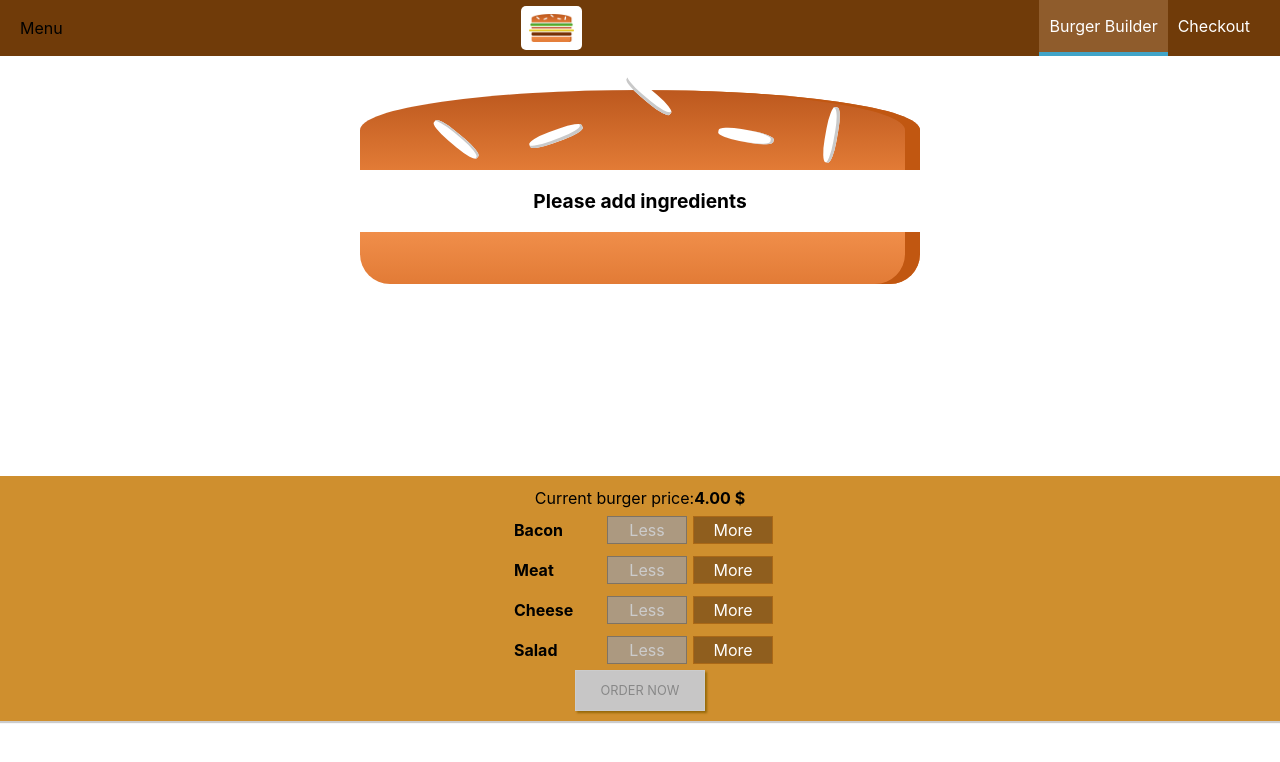
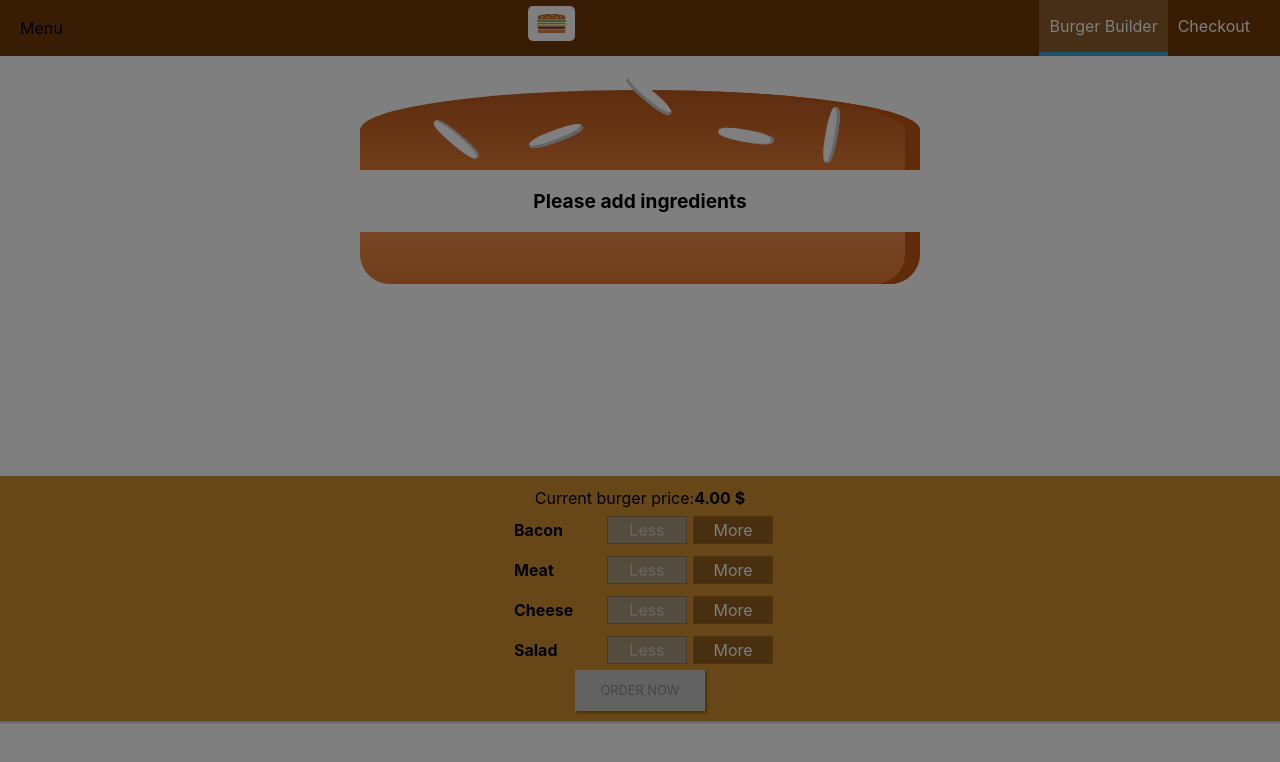
Before and after one commit to parth280197/Burger-Builder, a React (Create React App) app: page / in a window 1280 px wide. Shown: the top 762 px of the page. Built offline with nearby package versions, Linux system fonts and the light colour scheme.

Commit message:
SideDrawer implemented

```diff
--- a/src/components/UI/backdrop/backdrop.js
+++ b/src/components/UI/backdrop/backdrop.js
@@ -2,8 +2,6 @@ import React from "react";
 import classes from "../backdrop/backdrop.module.css";
 
 const backdrop = props =>
-  props.show && (
-    <div className={classes.Backdrop} onClick={props.purchaseHandler}></div>
-  );
+  props.show && <div className={classes.Backdrop} onClick={props.closed}></div>;
 
 export default backdrop;
--- a/src/components/UI/modal/modal.js
+++ b/src/components/UI/modal/modal.js
@@ -5,7 +5,7 @@ import Backdrop from "../backdrop/backdrop";
 const modal = props => {
   return (
     <>
-      <Backdrop show={props.visible} purchaseHandler={props.purchaseHandler} />
+      <Backdrop show={props.visible} closed={props.purchaseHandler} />
       <div
         className={classes.Modal}
         style={{
--- a/src/components/burger/order/orderSummary.js
+++ b/src/components/burger/order/orderSummary.js
@@ -5,7 +5,7 @@ const orderSummary = props => {
   const price = props.price;
   const ingredientsList = Object.keys(props.ingredients).map(name => {
     return (
-      <li>
+      <li key={name}>
         {name}:- {props.ingredients[name]}
       </li>
     );
--- a/src/components/layout/layout.js
+++ b/src/components/layout/layout.js
@@ -1,11 +1,32 @@
-import React from "react";
+import React, {Component} from "react";
 import classes from "./Layout.module.css";
 import Toolbar from "../navigation/toolbar/toolbar";
-const layout = props => (
-  <>
-    <Toolbar />
-    <main className={classes.Content}>{props.children}</main>
-  </>
-);
+import SideDrawer from "../navigation/sideDrawer/sideDrawer";
 
-export default layout;
+class Layout extends Component {
+  state = {
+    showSideDrawer: true
+  };
+  sideDrawerClosedHandler = () => {
+    this.setState({showSideDrawer: false});
+  };
+  sideDrawerToggleHandler = prevState => {
+    this.setState(() => {
+      return {showSideDrawer: !prevState.showSideDrawer};
+    });
+  };
+  render() {
+    return (
+      <>
+        <SideDrawer
+          isOpen={this.state.showSideDrawer}
+          closed={this.sideDrawerClosedHandler}
+        />
+        <Toolbar drawerToggleClicked={this.sideDrawerToggleHandler} />
+        <main className={classes.Content}>{this.props.children}</main>
+      </>
+    );
+  }
+}
+
+export default Layout;
--- /dev/null
+++ b/src/components/navigation/sideDrawer/drawerToggle/drawerToggle.js
@@ -0,0 +1,7 @@
+import React from "react";
+
+const drawerToggle = props => {
+  return <div onClick={props.clicked}>Menu</div>;
+};
+
+export default drawerToggle;
--- /dev/null
+++ b/src/components/navigation/sideDrawer/sideDrawer.js
@@ -0,0 +1,27 @@
+import React from "react";
+import Navigation from "../navigationItems/navigationItems";
+import Logo from "../../logo/logo";
+import classes from "../sideDrawer/sideDrawer.module.css";
+import Backdrop from "../../UI/backdrop/backdrop";
+
+const sideDrawer = props => {
+  let attachedClasses = [classes.SideDrawer, classes.Close];
+  if (props.isOpen) {
+    attachedClasses = [classes.SideDrawer, classes.Open];
+  }
+  return (
+    <>
+      <Backdrop show={props.isOpen} closed={props.closed} />
+      <div className={attachedClasses.join(" ")}>
+        <div className={classes.Logo}>
+          <Logo />
+        </div>
+        <nav>
+          <Navigation />
+        </nav>
+      </div>
+    </>
+  );
+};
+
+export default sideDrawer;
--- /dev/null
+++ b/src/components/navigation/sideDrawer/sideDrawer.module.css
@@ -0,0 +1,32 @@
+.SideDrawer {
+  position: fixed;
+  width: 280px;
+  max-width: 70%;
+  height: 100%;
+  left: 0;
+  top: 0;
+  z-index: 200;
+  background-color: white;
+  padding: 32px 16px;
+  box-sizing: border-box;
+  transition: transform 0.3s ease-out;
+}
+
+@media (min-width: 500px) {
+  .SideDrawer {
+    display: none;
+  }
+}
+
+.Open {
+  transform: translateX(0);
+}
+
+.Close {
+  transform: translateX(-100%);
+}
+
+.Logo {
+  height: 11%;
+  margin-bottom: 32px;
+}
--- a/src/components/navigation/toolbar/toolbar.js
+++ b/src/components/navigation/toolbar/toolbar.js
@@ -1,14 +1,19 @@
 import React from "react";
 import classes from "../toolbar/toolbar.module.css";
 import Logo from "../../logo/logo";
+import DrawerToggle from "../sideDrawer/drawerToggle/drawerToggle";
 import Navigation from "../navigationItems/navigationItems";
 
-const toolbar = () => {
+const toolbar = props => {
   return (
     <header className={classes.Toolbar}>
-      <div>Menu</div>
-      <Logo />
-      <Navigation />
+      <DrawerToggle clicked={props.drawerToggleClicked} />
+      <div className={classes.Logo}>
+        <Logo />
+      </div>
+      <nav className={classes.DesktopOnly}>
+        <Navigation />
+      </nav>
     </header>
   );
 };
```
